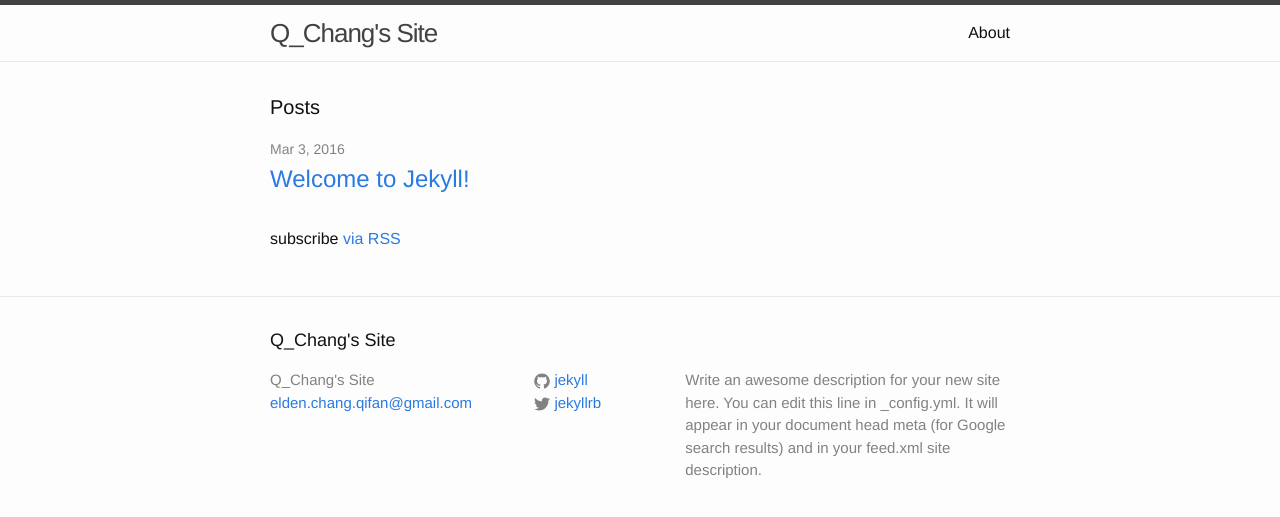
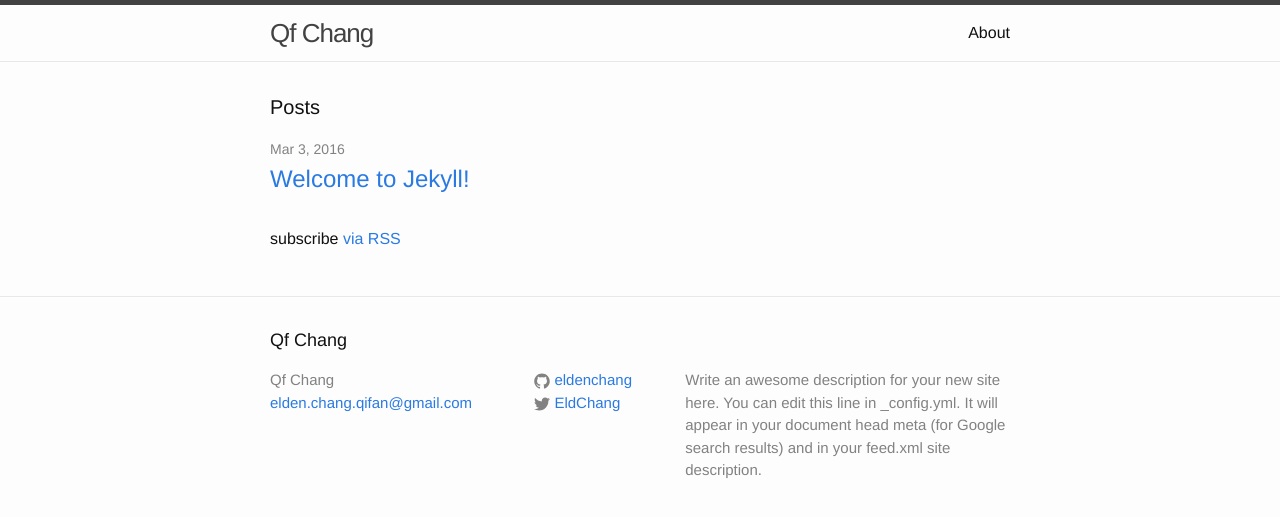
Before and after one commit to eldenchang/eldenchang.github.io, a Jekyll site: the page built from index.html, in a window 1280 px wide. Shown: the top 517 px of the page. Built offline with Jekyll 4.4.1, drawn with Linux system fonts in a browser that asks for light colours.

Commit message:
Initial commit

```diff
--- a/_config.yml
+++ b/_config.yml
@@ -6,7 +6,7 @@
 # 'jekyll serve'. If you change this file, please restart the server process.
 
 # Site settings
-title: Q_Chang's Site
+title: Qf Chang
 email: elden.chang.qifan@gmail.com
 description: > # this means to ignore newlines until "baseurl:"
   Write an awesome description for your new site here. You can edit this
@@ -14,8 +14,8 @@ description: > # this means to ignore newlines until "baseurl:"
   Google search results) and in your feed.xml site description.
 baseurl: "" # the subpath of your site, e.g. /blog
 url: "http://qfchang.com" # the base hostname & protocol for your site
-twitter_username: jekyllrb
-github_username:  jekyll
+twitter_username: EldChang
+github_username:  eldenchang
 
 # Build settings
 markdown: kramdown
```
